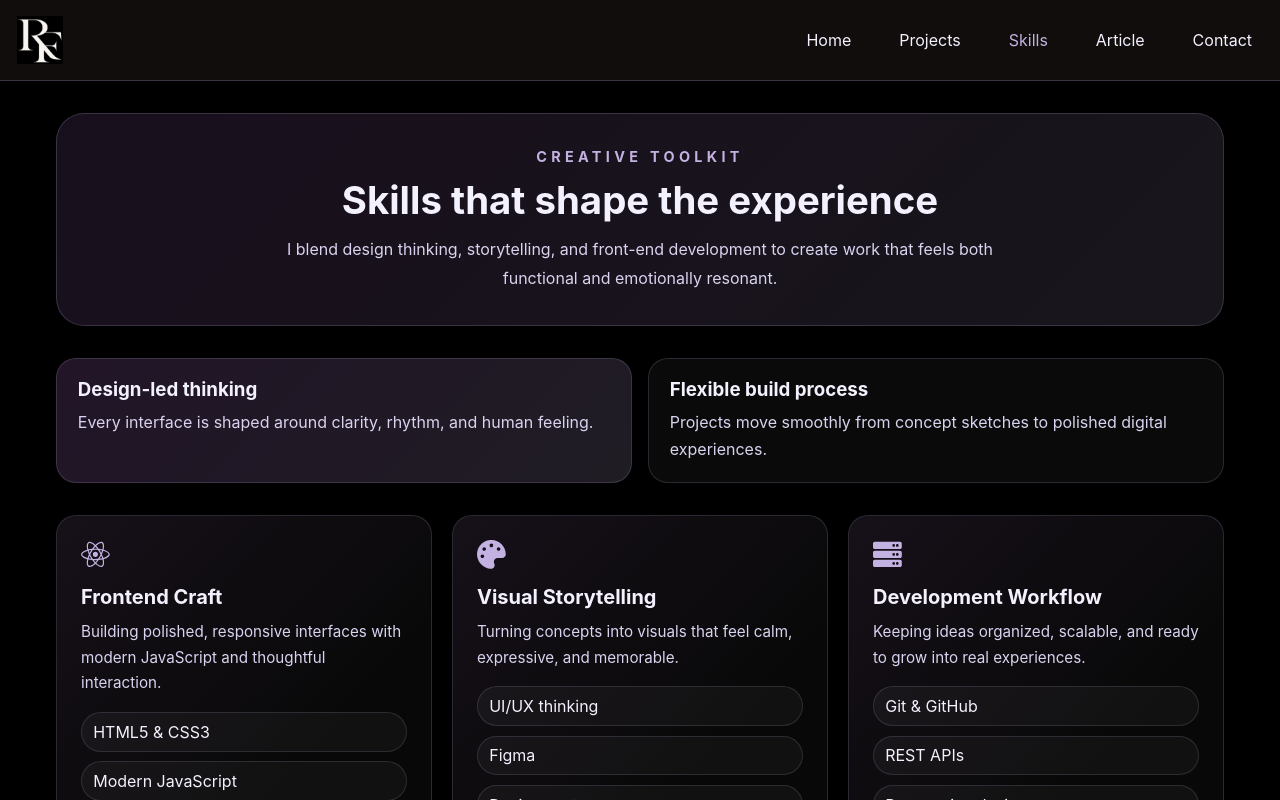
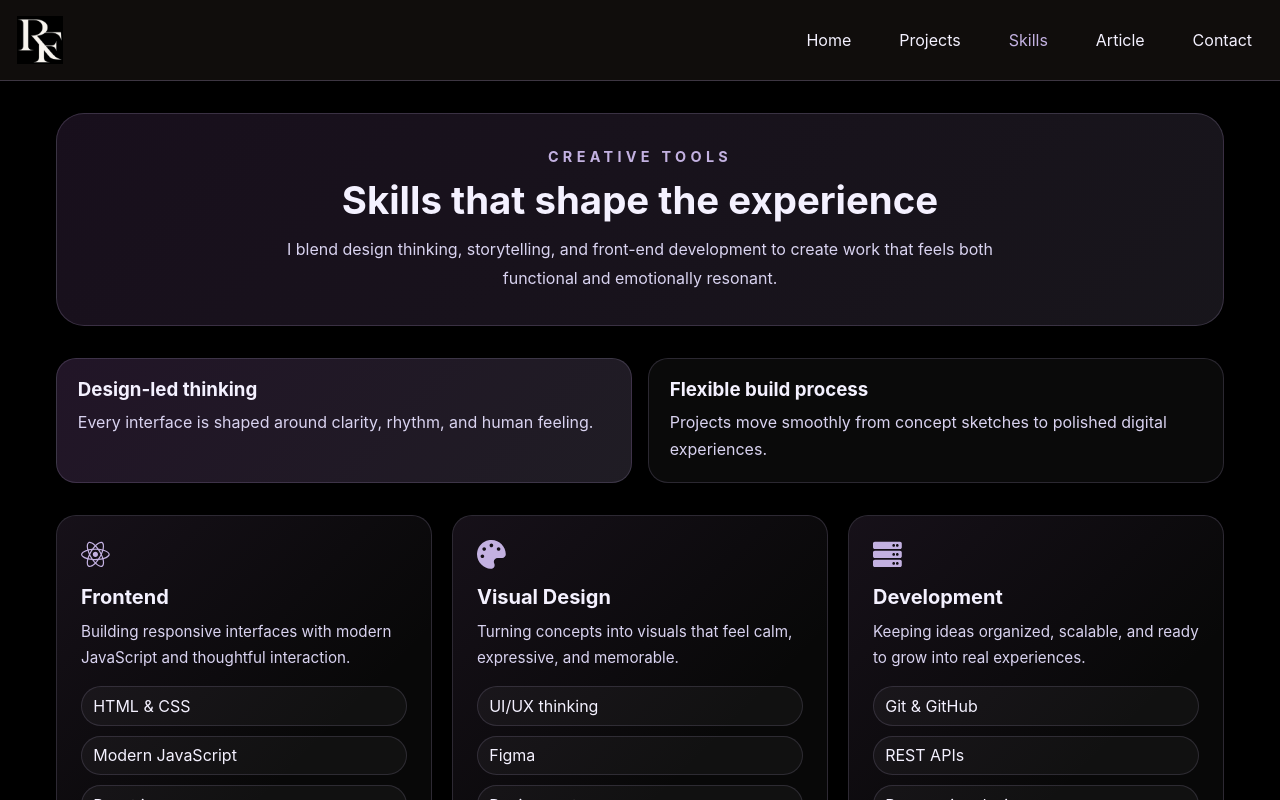
Before and after one commit to RocAfella044/Portfolio, a React (Vite) app: page /skills in a window 1280 px wide. Shown: the top 800 px of the page. Built offline with nearby package versions, Linux system fonts and the light colour scheme.

Commit message:
skills page changed

```diff
--- a/src/pages/skills.jsx
+++ b/src/pages/skills.jsx
@@ -3,14 +3,14 @@ import { FaPalette, FaReact, FaServer } from 'react-icons/fa';
 export default function Skills() {
   const skills = [
     {
-      category: 'Frontend Craft',
+      category: 'Frontend',
       description:
-        'Building polished, responsive interfaces with modern JavaScript and thoughtful interaction.',
-      items: ['HTML5 & CSS3', 'Modern JavaScript', 'React.js', 'Accessibility'],
+        'Building responsive interfaces with modern JavaScript and thoughtful interaction.',
+      items: ['HTML & CSS', 'Modern JavaScript', 'React.js'],
       icon: FaReact,
     },
     {
-      category: 'Visual Storytelling',
+      category: 'Visual Design',
       description:
         'Turning concepts into visuals that feel calm, expressive, and memorable.',
       items: [
@@ -22,7 +22,7 @@ export default function Skills() {
       icon: FaPalette,
     },
     {
-      category: 'Development Workflow',
+      category: 'Development',
       description:
         'Keeping ideas organized, scalable, and ready to grow into real experiences.',
       items: ['Git & GitHub', 'REST APIs', 'Responsive design', 'Debugging'],
@@ -33,7 +33,7 @@ export default function Skills() {
   return (
     <section className="page skills-page">
       <div className="skills-hero">
-        <span className="hero-tag2">creative toolkit</span>
+        <span className="hero-tag2">creative tools</span>
         <h2>Skills that shape the experience</h2>
         <p>
           I blend design thinking, storytelling, and front-end development to
```
